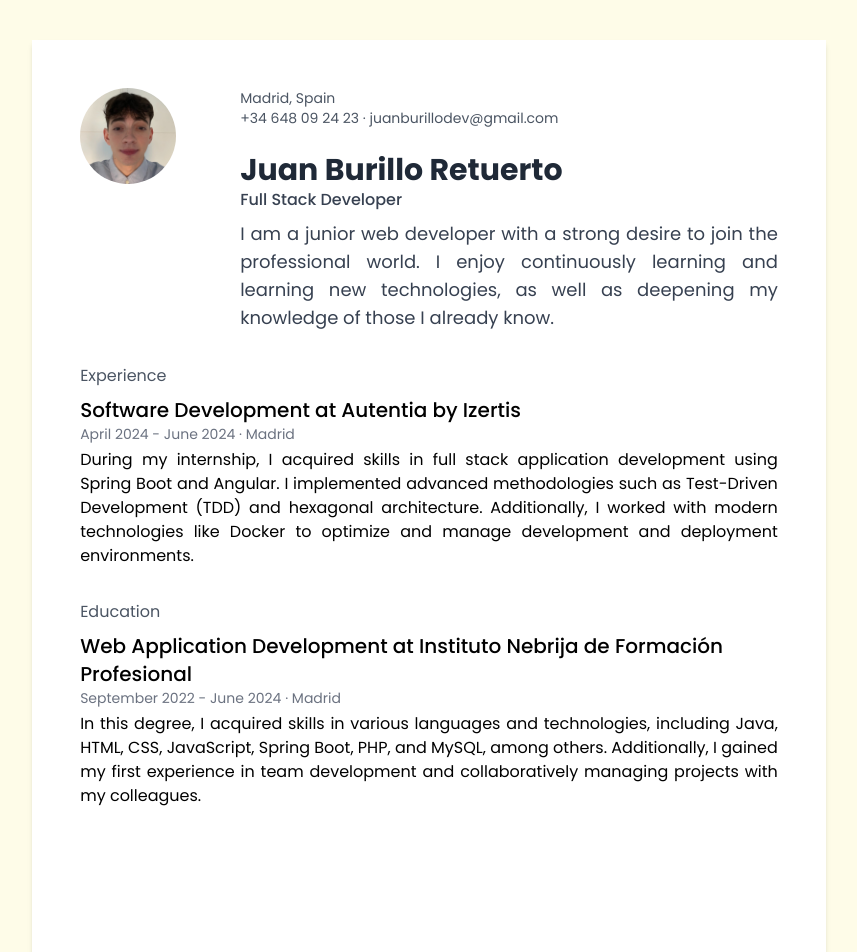
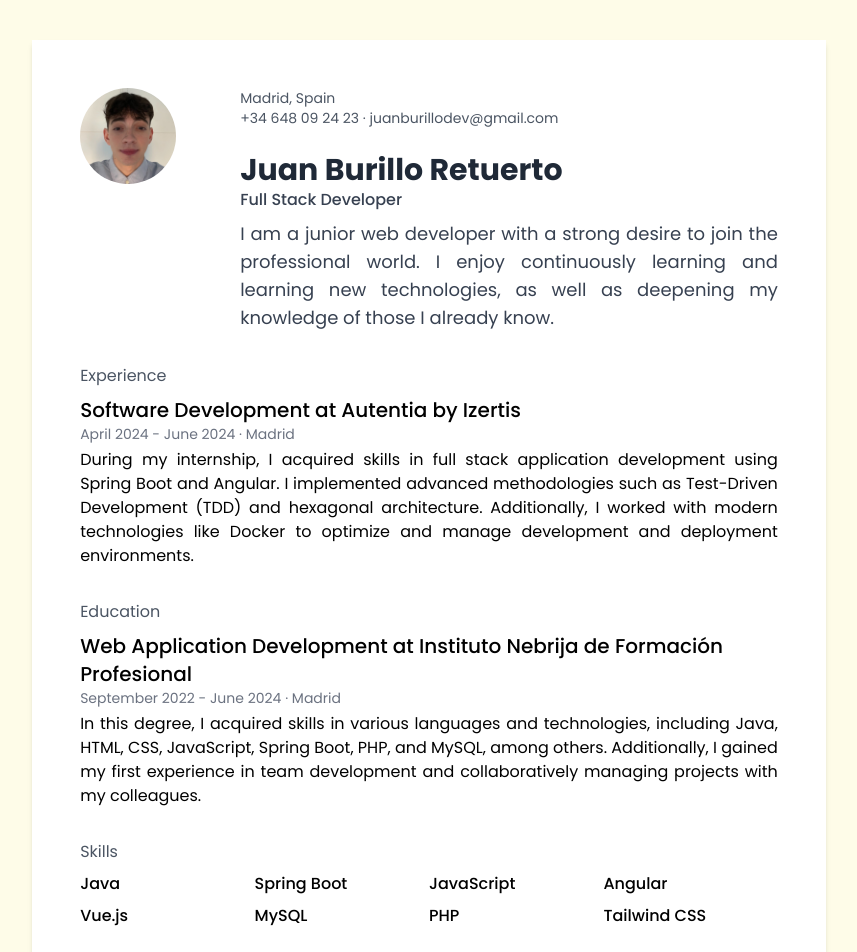
Before and after one commit to juanburillo/curriculum-vitae, a Vue app: page / in a window 1280 px wide. Shown: the top 952 px of the page, without its empty margins (211-1068 px from the left). Built offline with nearby package versions, Linux system fonts and the light colour scheme.

Commit message:
feat: :sparkles: fill Skills component

```diff
--- a/src/components/Curriculum.vue
+++ b/src/components/Curriculum.vue
@@ -2,6 +2,7 @@
 import Experience from './Experience.vue';
 import Presentation from './Presentation.vue';
 import Education from './Education.vue';
+import Skills from './Skills.vue';
 </script>
 
 <template>
@@ -11,5 +12,7 @@ import Education from './Education.vue';
     <Experience class="mt-8"/>
 
     <Education class="mt-8" />
+
+    <Skills class="mt-8" />
   </div>
 </template>
--- a/src/components/Skills.vue
+++ b/src/components/Skills.vue
@@ -1,5 +1,13 @@
 <script setup lang="ts">
+import data from '../locales/data.json';
 </script>
 
 <template>
+  <div>
+    <h2 class="text-gray-600">Skills</h2>
+
+    <div class="mt-2 grid grid-cols-4 gap-y-2">
+      <p v-for="skill in data.skills" class="font-medium">{{ skill }}</p>
+    </div>
+  </div>
 </template>
```
